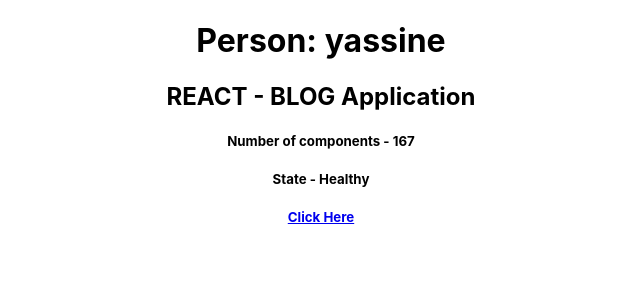
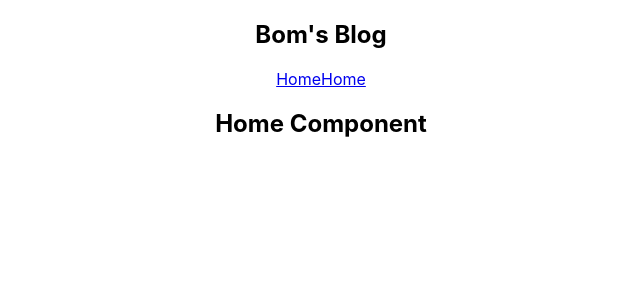
Before and after one commit to Bouhm-Yassine/blog-app, a React (Create React App) app: page / in a window 1280 px wide. Shown: the top 300 px of the page, without its empty margins (319-959 px from the left). Built offline with nearby package versions, Linux system fonts and the light colour scheme.

Commit message:
Multiple Components

```diff
--- a/src/App.js
+++ b/src/App.js
@@ -1,22 +1,17 @@
 import './App.css';
+import Navbar from './components/Navbar';
+import Home from './components/Home';
 
 function App() {
-  const title = 'BLOG Application'
-  const number = 167
-  const sick = true
-  const person = {"name": "yassine"}
-  const url = 'http://www.google.com'
   return (
     <div className="App">
-    <div className="content">
-      <h1>Person: {person.name}</h1>
-      <h2>REACT - {title}</h2>
-      <h5>Number of components - {number}</h5>
-      <h5>State - {sick ? 'Healthy': 'Sick'}</h5>
-      <h5>
-        <a href={url} target="_blank" rel='noreferrer'>Click Here</a>
-      </h5>
-    </div>
+      <Navbar></Navbar>
+
+      <div className="content">
+        <Home></Home>
+      </div>
+
+
     </div>
   );
 }
--- /dev/null
+++ b/src/components/Home.js
@@ -0,0 +1,9 @@
+const Home = () => {
+    return (
+        <div className="content">
+            <h2>Home Component</h2>
+        </div>
+    );
+}
+
+export default Home;
--- /dev/null
+++ b/src/components/Navbar.js
@@ -0,0 +1,15 @@
+
+
+const Navbar = () => {
+    return (
+        <nav className="navbar">
+            <h1>Bom's Blog</h1>
+            <div className="links">
+                <a href="/">Home</a>
+                <a href="/create">Home</a>
+            </div>
+        </nav>
+    );
+}
+
+export default Navbar;
```
